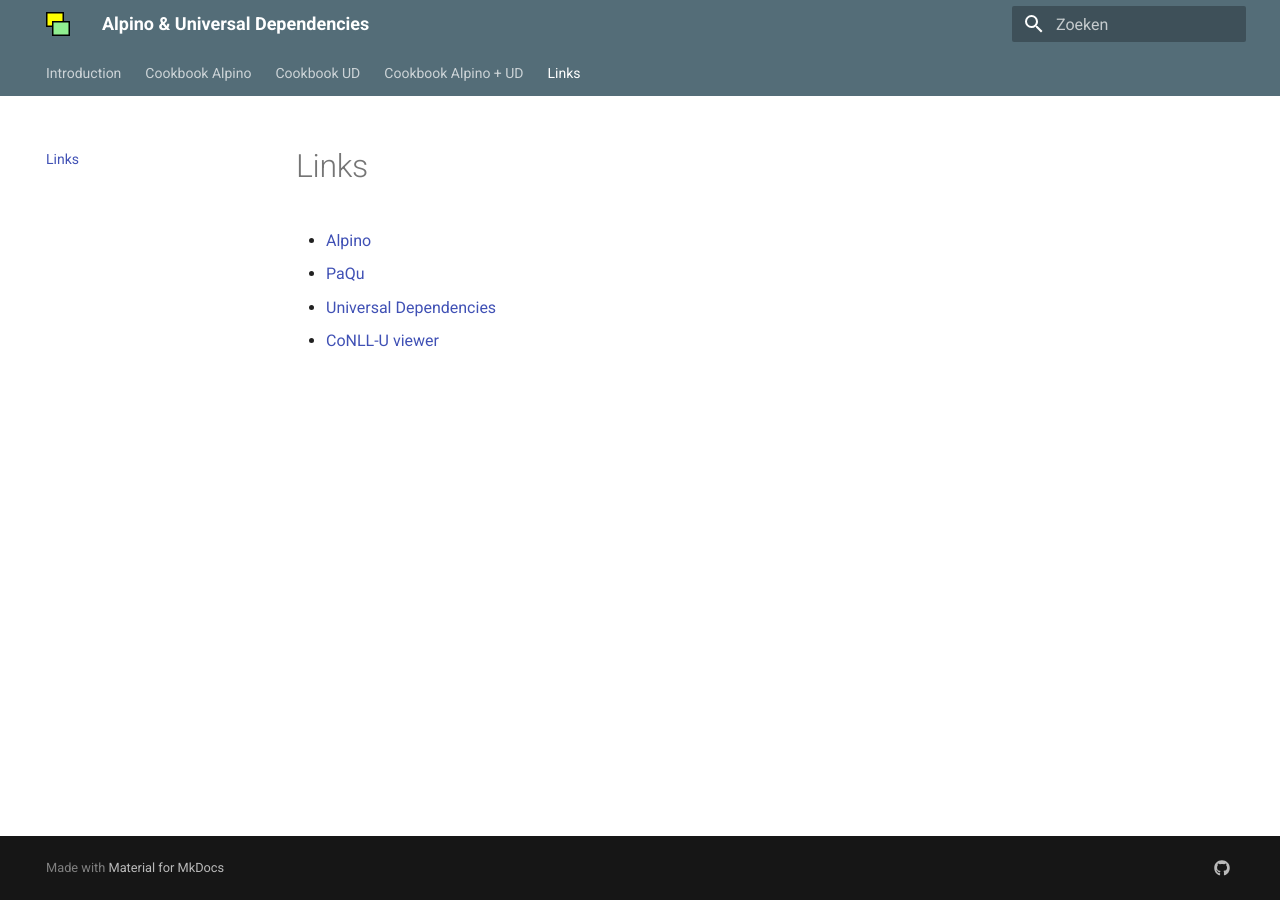
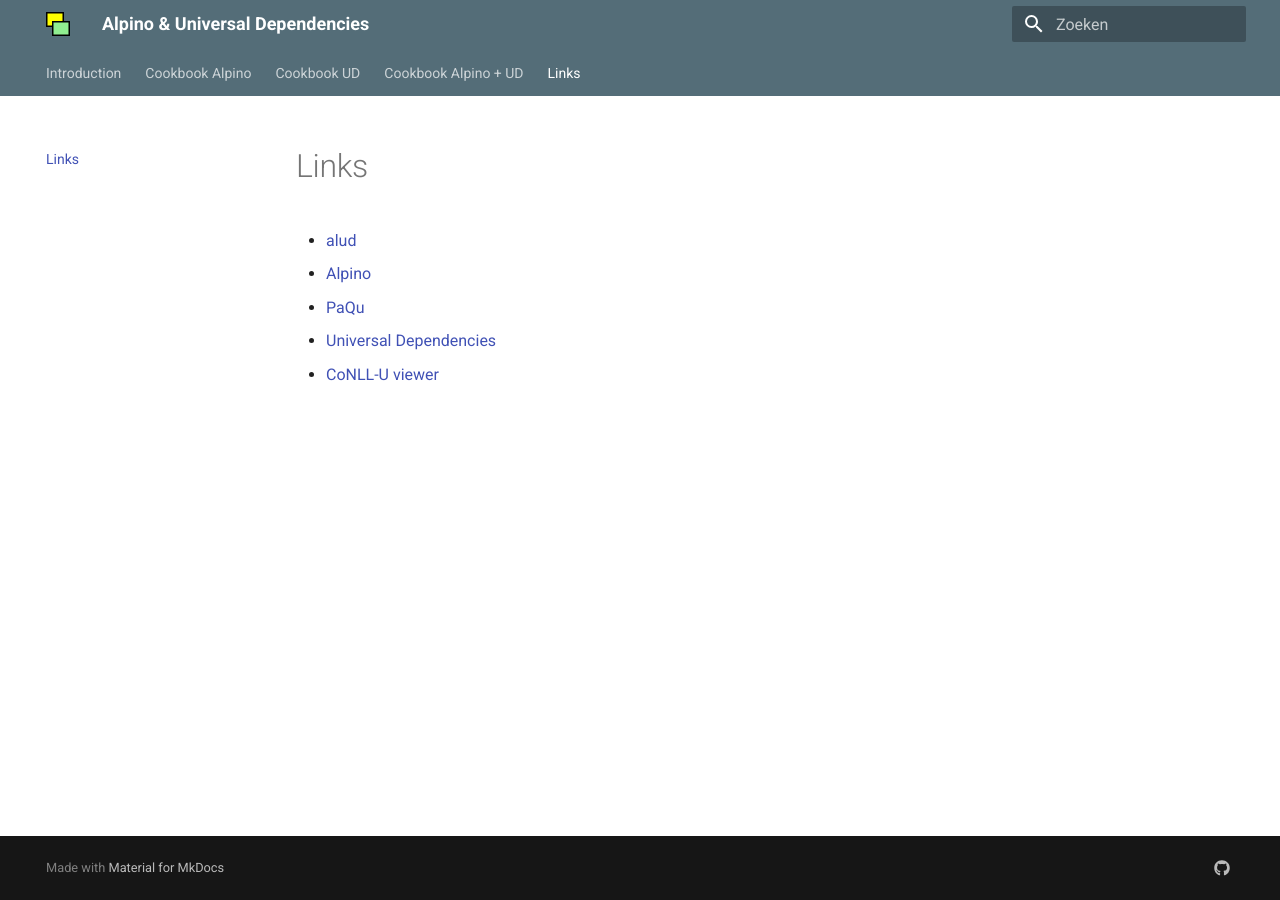
Before and after one commit to rug-compling/alud-docs, an MkDocs documentation site: the page built from docs/links.md, in a window 1280 px wide. Built offline with MkDocs 1.6.1 and Material for MkDocs 9.7.7, drawn with Linux system fonts in a browser that asks for light colours.

Commit message:
links: alud

```diff
--- a/docs/links.md
+++ b/docs/links.md
@@ -1,5 +1,6 @@
 # Links
 
+ * [alud](https://github.com/rug-compling/alud)
  * [Alpino](https://urd2.let.rug.nl/~vannoord/alp/Alpino/)
  * [PaQu](https://www.let.rug.nl/alfa/paqu)
  * [Universal Dependencies](https://universaldependencies.org/)
```
